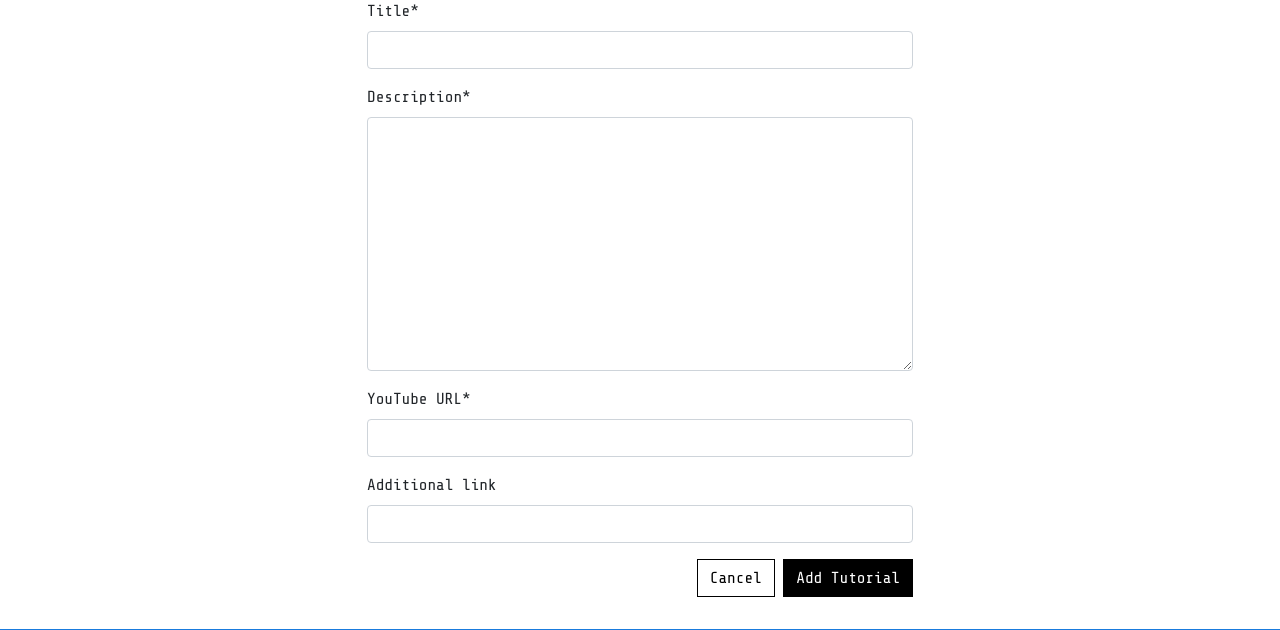
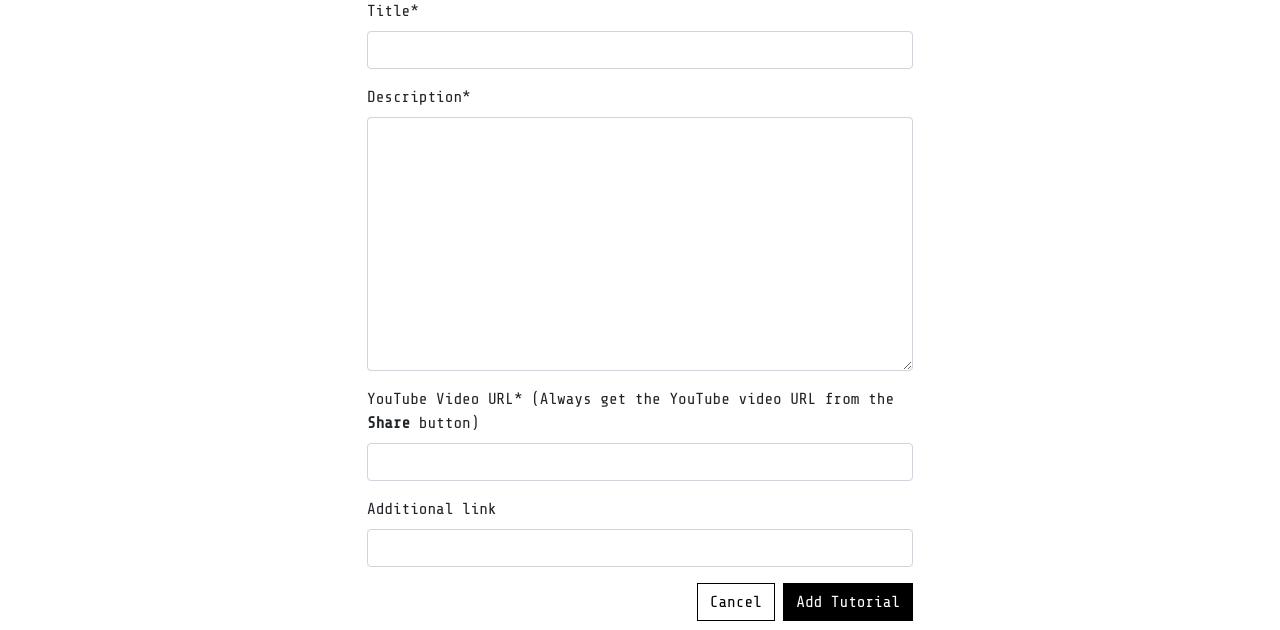
Before and after one commit to dougyb83/tech-treasures, a Django app: page /tutorials/add_tutorial/ in a window 1280 px wide. Shown: the part 317-947 px from the top of the page. Run offline with Django 3.2, Linux system fonts and the light colour scheme; the visitor is signed in with stand-in values (Sample User, id 1); some libraries are stand-ins or nearby versions.

Commit message:
Fix RegEx on YouTube URL field

```diff
--- a/requirements.txt
+++ b/requirements.txt
@@ -1,6 +1,7 @@
 asgiref==3.7.2
 boto3==1.34.39
 botocore==1.34.39
+coverage==7.4.4
 dj-database-url==0.5.0
 Django==3.2.23
 django-allauth==0.41.0
--- a/tutorials/templates/tutorials/add_tutorial.html
+++ b/tutorials/templates/tutorials/add_tutorial.html
@@ -42,8 +42,8 @@
     {{ block.super }}
     <script>
         $(document).ready(function(){
-            $('label[for="id_youtube_url"]').text("YouTube URL*");
-            $('#id_youtube_url').attr("required", true).attr("pattern", "^http(?:s?):\/\/(?:www\.)?youtu(?:be(\.com|\.co.uk)\/watch\?v=|\.be\/)([\w\-\_]*)(&(amp;)?[\w\?=]*)?");
+            $('label[for="id_youtube_url"]').html("YouTube Video URL* (Always get the YouTube video URL from the <strong>Share</strong> button)");
+            $('#id_youtube_url').attr("required", true).attr("pattern", "^http(?:s?)://youtu\.be/.+$");
         });
     </script>
 {% endblock %}
--- a/tutorials/templates/tutorials/edit_tutorial.html
+++ b/tutorials/templates/tutorials/edit_tutorial.html
@@ -42,8 +42,8 @@
     {{ block.super }}
     <script>
         $(document).ready(function(){
-            $('label[for="id_youtube_url"]').text("YouTube URL*");
-            $('#id_youtube_url').attr("required", true).attr("pattern", "^http(?:s?):\/\/(?:www\.)?youtu(?:be(\.com|\.co.uk)\/watch\?v=|\.be\/)([\w\-\_]*)(&(amp;)?[\w\?=]*)?");
+            $('label[for="id_youtube_url"]').html("YouTube Video URL* (Always get the YouTube video URL from the <strong>Share</strong> button)");
+            $('#id_youtube_url').attr("required", true).attr("pattern", "^http(?:s?)://youtu\.be/.+$");
         });
     </script>
 {% endblock %}
--- a/tutorials/views.py
+++ b/tutorials/views.py
@@ -30,8 +30,9 @@ def add_tutorial(request):
             # create instance of form and modify YouTube url for the embed link
             tutorial_form = form.save(commit=False)
             youtube_url = tutorial_form.youtube_url
-            tutorial_form.youtube_embed_url = youtube_url.replace(
-                "watch?v=", "embed/")
+            tutorial_form.youtube_embed_url = (
+                "https://www.youtube.com/embed/" + youtube_url.split(
+                    "youtu.be/")[1])
             tutorial_form.save()
             messages.success(request, 'Successfully added tutorial!')
             return redirect(reverse('view_tutorials'))
@@ -65,8 +66,9 @@ def edit_tutorial(request, tutorial_id):
             # create instance of form and modify YouTube url for the embed link
             tutorial_form = form.save(commit=False)
             youtube_url = tutorial_form.youtube_url
-            tutorial_form.youtube_embed_url = youtube_url.replace(
-                "watch?v=", "embed/")
+            tutorial_form.youtube_embed_url = (
+                "https://www.youtube.com/embed/" + youtube_url.split(
+                    "youtu.be/")[1])
             tutorial_form.save()
             messages.success(request, 'Successfully updated tutorial!')
             return redirect(reverse('view_tutorials'))
```
Also changed, not shown: 1 other file.
